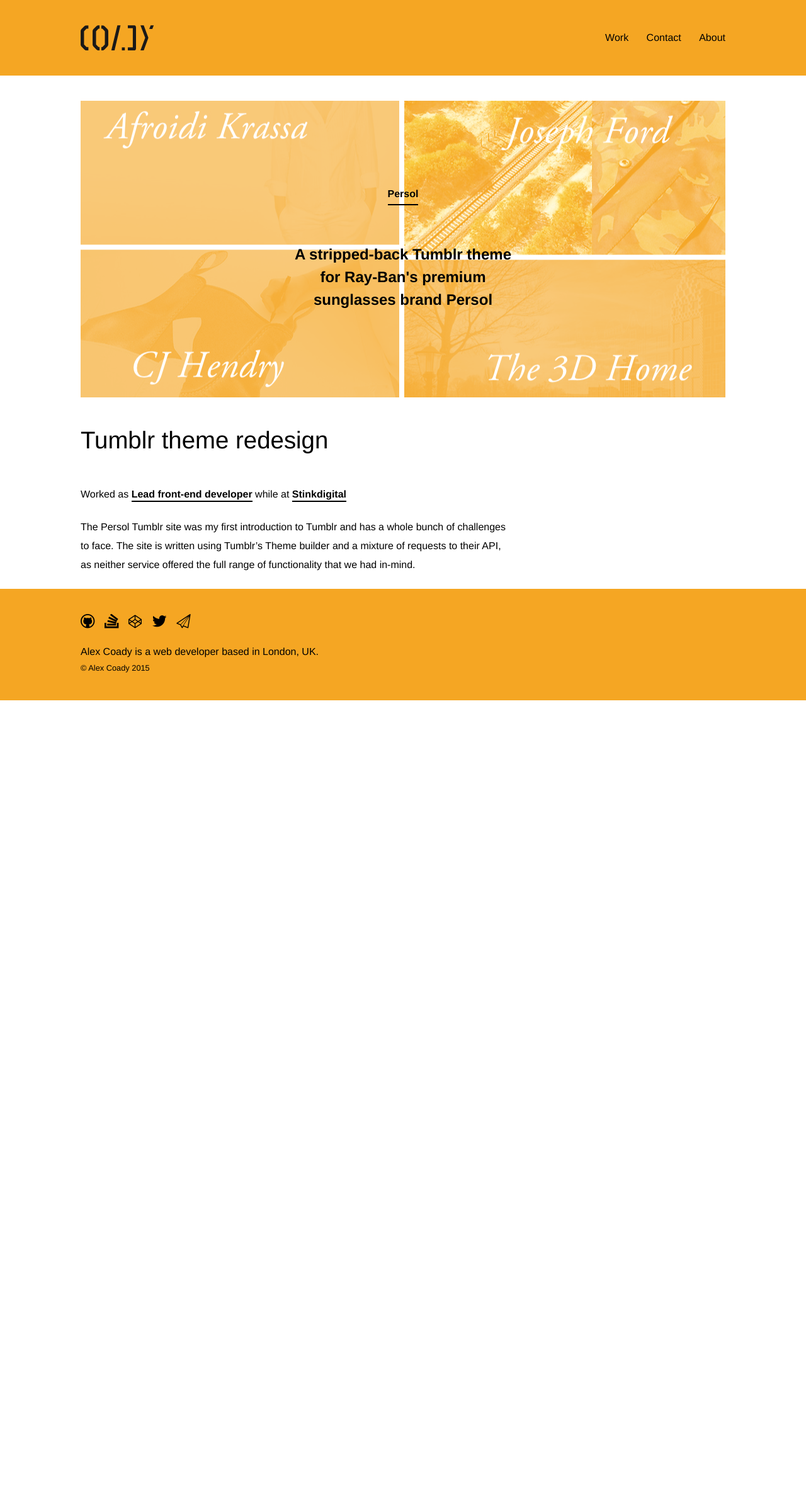
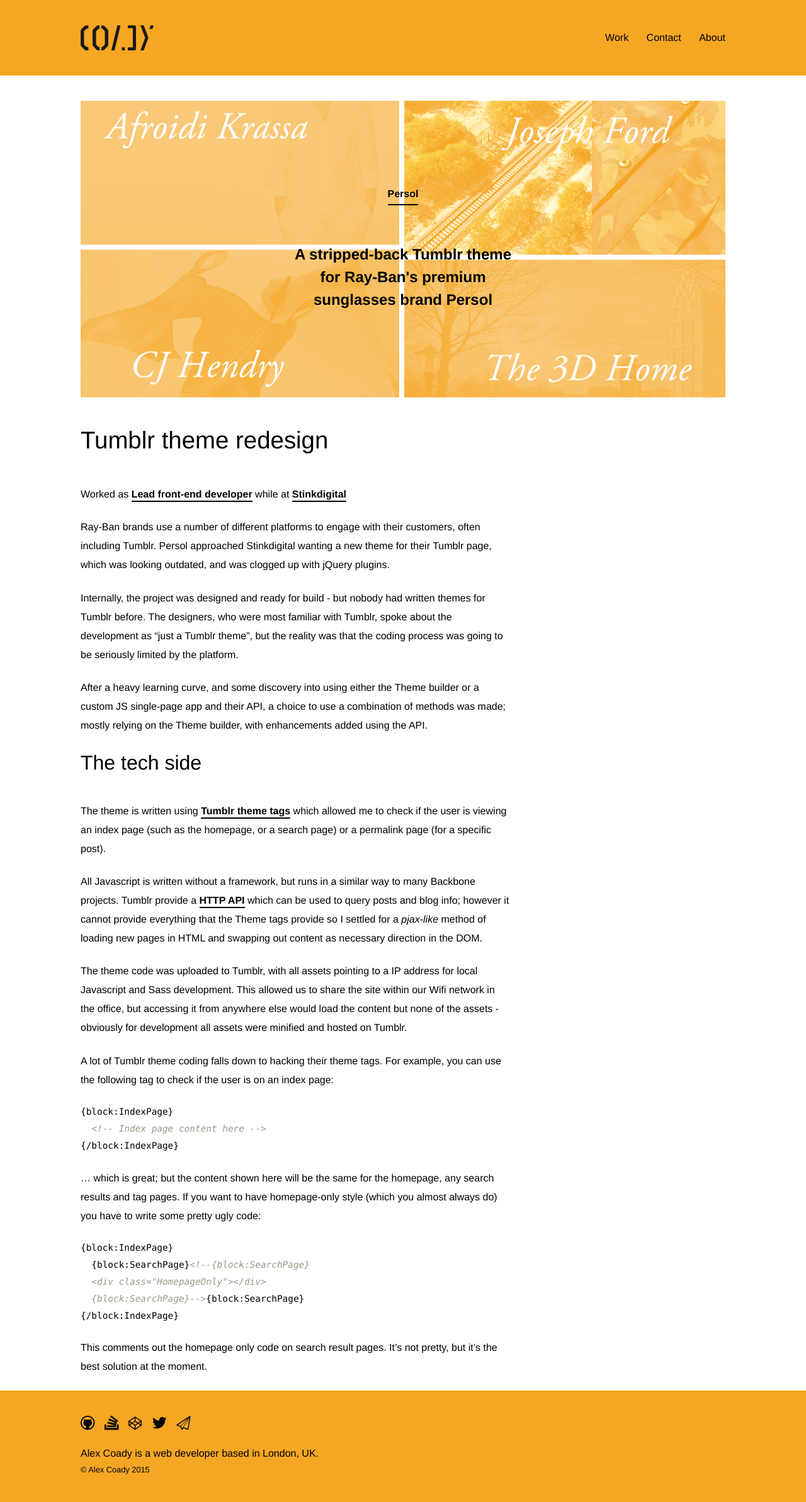
Before and after one commit to alexcoady/alexcoady.github.io, a Jekyll site: the page built from _posts/2014-08-14-persol-tumblr.markdown, in a window 1280 px wide. Shown: the whole page at 63% size. Built offline with Jekyll 4.4.1, drawn with Linux system fonts in a browser that asks for light colours; some web fonts are replaced; before the commit the page ends 1112 px from its top, so only the background shows below that.

Commit message:
Agency urls, persol write-up

```diff
--- a/_layouts/post.html
+++ b/_layouts/post.html
@@ -42,7 +42,7 @@
           <div class="MarkdownContent-inner">
             <p>
               {% if page.role and page.agency %}
-                Worked as <a class="Link">{{ page.role }}</a> while at <a class="Link">{{ page.agency }}</a>
+                Worked as <a class="Link">{{ page.role }}</a> while at <a target="_blank" href="{{ page.agency.url }}" class="Link">{{ page.agency.name }}</a>
               {% endif %}
             </p>
             {{ content }}
--- a/_posts/2014-08-14-google-devart.markdown
+++ b/_posts/2014-08-14-google-devart.markdown
@@ -7,6 +7,8 @@
 tags: javascript angular art code
 excerpt: Art made with code
 role: Front-end developer
-agency: Stinkdigital
+agency:
+  name: Stinkdigital
+  url: http://stinkdigital.com
 ---
 Google DevArt was my first project at Stinkdigital, and introduction to using *Angular.js* for a site in production. Users are encouraged to sign-in with their GitHub accounts and enter a competition to win funding for an installation at the Barbican Centre during the [Digital revolutions](http://www.barbican.org.uk/digital-revolution) exhibition.
--- a/_posts/2014-08-14-persol-tumblr.markdown
+++ b/_posts/2014-08-14-persol-tumblr.markdown
@@ -1,12 +1,47 @@
 ---
 layout: post
 title:  Tumblr theme redesign
+project_url: http://persol.tumblr.com/
 slug: persol
 client: Persol
 date: 2014-08-15 00:00:00
 tags: javascript film backbone
 excerpt: A stripped-back Tumblr theme for Ray-Ban's premium sunglasses brand Persol
 role: Lead front-end developer
-agency: Stinkdigital
+agency:
+  name: Stinkdigital
+  url: http://stinkdigital.com
 ---
-The Persol Tumblr site was my first introduction to Tumblr and has a whole bunch of challenges to face. The site is written using Tumblr’s Theme builder and a mixture of requests to their API, as neither service offered the full range of functionality that we had in-mind.
+Ray-Ban brands use a number of different platforms to engage with their customers, often including Tumblr. Persol approached Stinkdigital wanting a new theme for their Tumblr page, which was looking outdated, and was clogged up with jQuery plugins.
+
+Internally, the project was designed and ready for build - but nobody had written themes for Tumblr before. The designers, who were most familiar with Tumblr, spoke about the development as "just a Tumblr theme", but the reality was that the coding process was going to be seriously limited by the platform.
+
+After a heavy learning curve, and some discovery into using either the Theme builder or a custom JS single-page app and their API, a choice to use a combination of methods was made; mostly relying on the Theme builder, with enhancements added using the API.
+
+### The tech side
+
+The theme is written using [Tumblr theme tags](https://www.tumblr.com/docs/en/custom_themes) which allowed me to check if the user is viewing an index page (such as the homepage, or a search page) or a permalink page (for a specific post).
+
+All Javascript is written without a framework, but runs in a similar way to many Backbone projects. Tumblr provide a [HTTP API](https://www.tumblr.com/docs/en/api/v2#posts) which can be used to query posts and blog info; however it cannot provide everything that the Theme tags provide so I settled for a *pjax-like* method of loading new pages in HTML and swapping out content as necessary direction in the DOM.
+
+The theme code was uploaded to Tumblr, with all assets pointing to a IP address for local Javascript and Sass development. This allowed us to share the site within our Wifi network in the office, but accessing it from anywhere else would load the content but none of the assets - obviously for development all assets were minified and hosted on Tumblr.
+
+A lot of Tumblr theme coding falls down to hacking their theme tags. For example, you can use the following tag to check if the user is on an index page:
+
+{% highlight html %}
+{block:IndexPage}
+  <!-- Index page content here -->
+{/block:IndexPage}
+{% endhighlight %}
+
+... which is great; but the content shown here will be the same for the homepage, any search results and tag pages. If you want to have homepage-only style (which you almost always do) you have to write some pretty ugly code:
+
+{% highlight html %}
+{block:IndexPage}
+  {block:SearchPage}<!--{block:SearchPage}
+  <div class="HomepageOnly"></div>
+  {block:SearchPage}-->{block:SearchPage}
+{/block:IndexPage}
+{% endhighlight %}
+
+This comments out the homepage only code on search result pages. It's not pretty, but it's the best solution at the moment.
--- a/_posts/2014-10-31-honda-the-other-side.markdown
+++ b/_posts/2014-10-31-honda-the-other-side.markdown
@@ -7,7 +7,9 @@
 tags: javascript film vanilla-javascript
 excerpt: An interactive film with a twist, a dark-side story that mimics the light
 role: Lead front-end developer
-agency: Stinkdigital
+agency:
+  name: Stinkdigital
+  url: http://stinkdigital.com
 ---
 
 Interactive video experience for Honda Civic Type R, allowing the user to watch a beautifully directed film with a twist - the whole film has been mimicked by the Civic Type R in a ‘dark side’ story that can be triggered by pressing the R button.
--- a/_posts/2015-03-15-stink-redesign.markdown
+++ b/_posts/2015-03-15-stink-redesign.markdown
@@ -7,7 +7,9 @@
 tags: javascript film backbone
 excerpt: Building the new home of Stink
 role: Lead front-end developer
-agency: Stinkdigital
+agency:
+  name: Stinkdigital
+  url: http://stinkdigital.com
 ---
 [Stink](http://stink.co) are the film-arm of the company I work for, and the redesign of their site has been an ongoing project for the past year or so. The previous site had a separately managed version for each office, all of which were to be combined into Stink.co - the go-to site for Stink worldwide.
 
--- a/_sass/components/_markdown-content.scss
+++ b/_sass/components/_markdown-content.scss
@@ -78,4 +78,19 @@
       list-style-position: outside;
     }
   }
+
+  .highlight {
+    margin-bottom: 1.4em;
+
+    code {
+      font-size: 0.9em;
+      line-height: 1.875em;
+    }
+  }
+
+  code {
+    font-family: monaco, monospace;
+    font-weight: 400;
+    font-size: inherit;
+  }
 }
```
